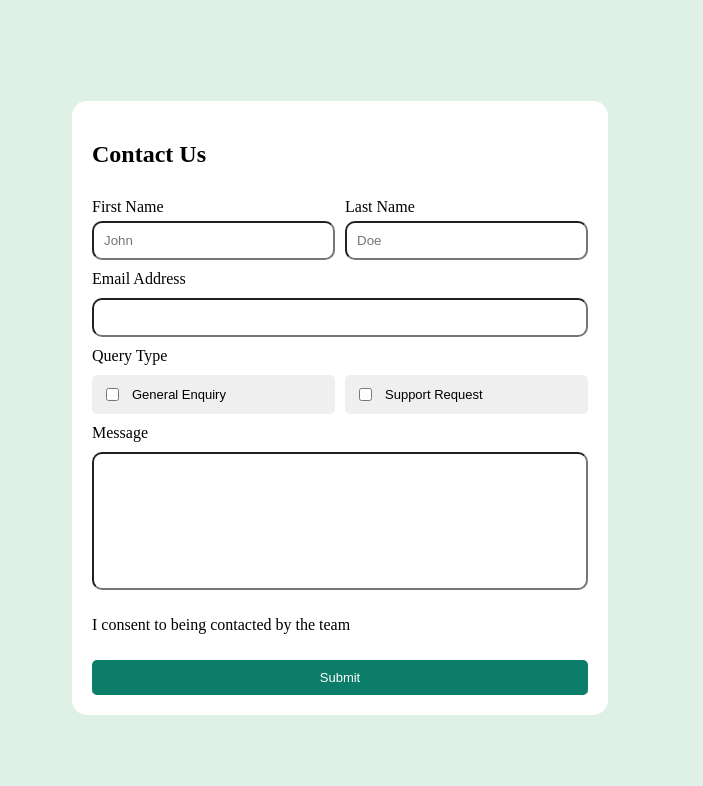
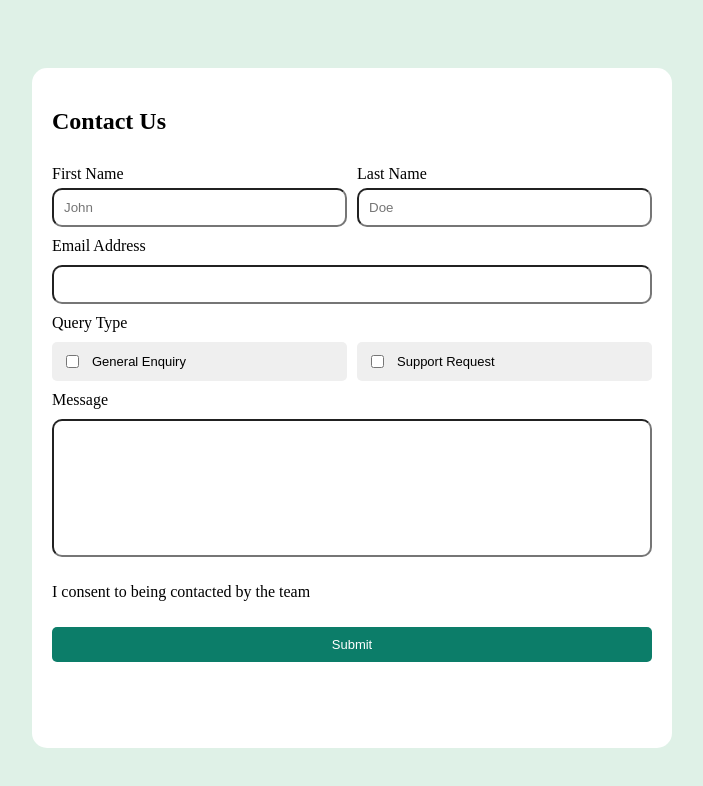
Before and after one commit to dev-m-josh/stats-preview-card-component, a plain HTML site: page index.html in a window 1280 px wide. Shown: the whole page, without its empty margins (288-991 px from the left). Drawn offline with Linux system fonts and the light colour scheme.

Commit message:
width correction

```diff
--- a/styles.css
+++ b/styles.css
@@ -1,6 +1,5 @@
 body{
     background-color:   hsl(148, 38%, 91%);
-    width: 1240px;
     display: flex;
     align-items: center;
    justify-content: center;
@@ -27,7 +26,8 @@ button{
     display: flex;
     flex-direction: column;
     gap: 10px;
-    width: 40%;
+    width: 600px;
+    height: 80vh;
     padding: 20px;
     border-radius: 15px;
     border: 0;
```
